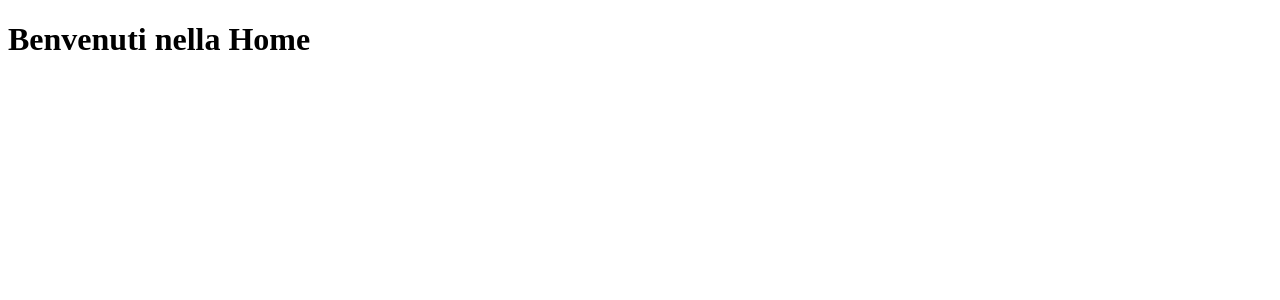
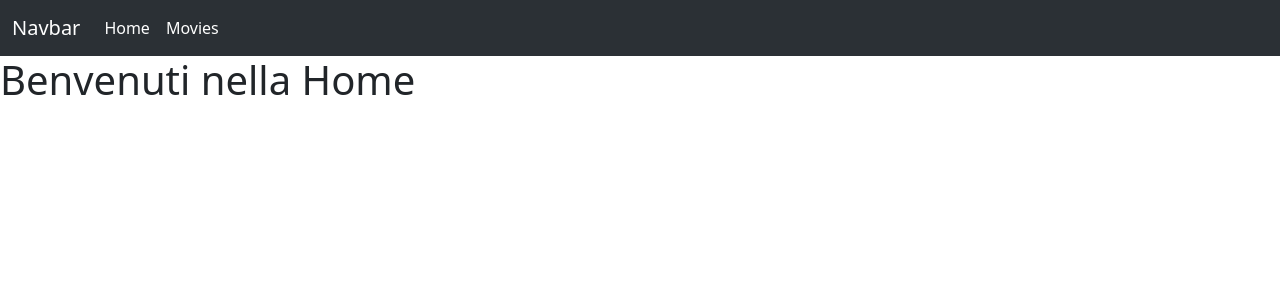
Before and after one commit to DemiusLs/webapp-react, a React (Vite) app: page / in a window 1280 px wide. Shown: the top 300 px of the page. Built offline with nearby package versions, Linux system fonts and the light colour scheme.

Commit message:
feat: header done

```diff
--- a/Layouts/GuestLayout.jsx
+++ b/Layouts/GuestLayout.jsx
@@ -1,8 +1,10 @@
 import { Outlet } from "react-router-dom";
+import AppHeader from "../components/AppHeader";
 
 const GuestLayout = () => {
     return (
         <>
+            <AppHeader />
             <Outlet />
 
         </>
--- /dev/null
+++ b/components/AppHeader.jsx
@@ -0,0 +1,59 @@
+import { NavLink } from "react-router-dom";
+
+const AppHeader = () => {
+
+    const headerLinks = [
+
+        {
+            title: "Home",
+            url: "/",
+        },
+
+        {
+            title: "Movies",
+            url: "/movies",
+        },
+
+    ]
+
+    console.log(headerLinks)
+
+    return (
+
+        <header>
+
+
+            <nav className="navbar navbar-expand-lg bg-body-tertiary" data-bs-theme="dark">
+                <div className="container-fluid">
+                    <a className="navbar-brand" href="#">Navbar</a>
+                    <button className="navbar-toggler" type="button" data-bs-toggle="collapse"
+                        data-bs-target="#navbarNav" aria-controls="navbarNav" aria-expanded="false" aria-label="Toggle navigation">
+                        <span className="navbar-toggler-icon"></span>
+                    </button>
+                    <div className="collapse navbar-collapse" id="navbarNav">
+                        <ul className="navbar-nav">
+
+                            {headerLinks.map((curMovie, index) => (
+
+
+                                <li className="nav-item" key={index}>
+                                    <NavLink className="nav-link active" aria-current="page" to={curMovie.url}>{curMovie.title}</NavLink>
+                                </li>)
+
+                            )}
+
+
+
+                        </ul>
+                    </div>
+                </div>
+            </nav>
+
+
+        </header>
+    )
+
+
+}
+
+export default AppHeader;
--- a/src/App.jsx
+++ b/src/App.jsx
@@ -3,6 +3,7 @@ import GuestLayout from "../Layouts/GuestLayout"
 import Home from "../pages/Home"
 import MoviesPage from "../pages/MoviesPage"
 import SingleMoviePage from "../pages/SingleMoviePage"
+import "bootstrap/dist/css/bootstrap.min.css"
 
 
 
```
